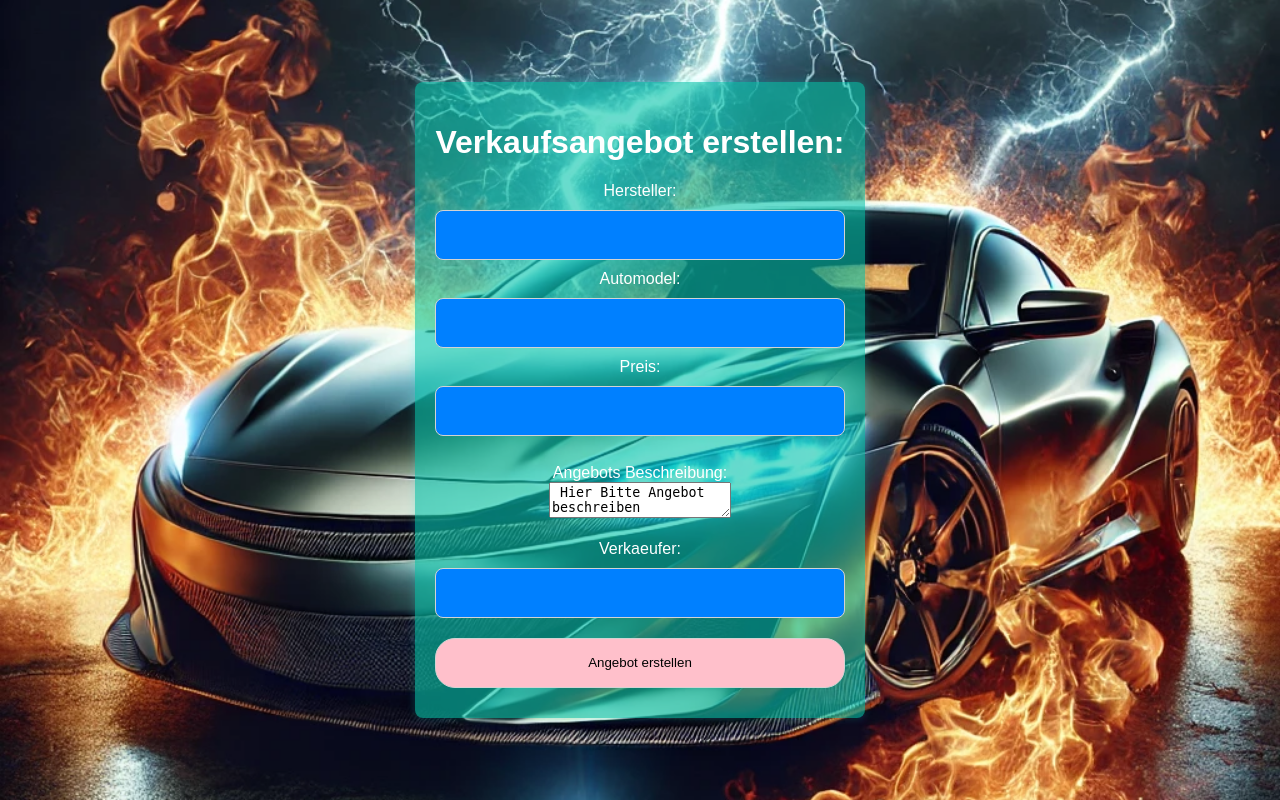
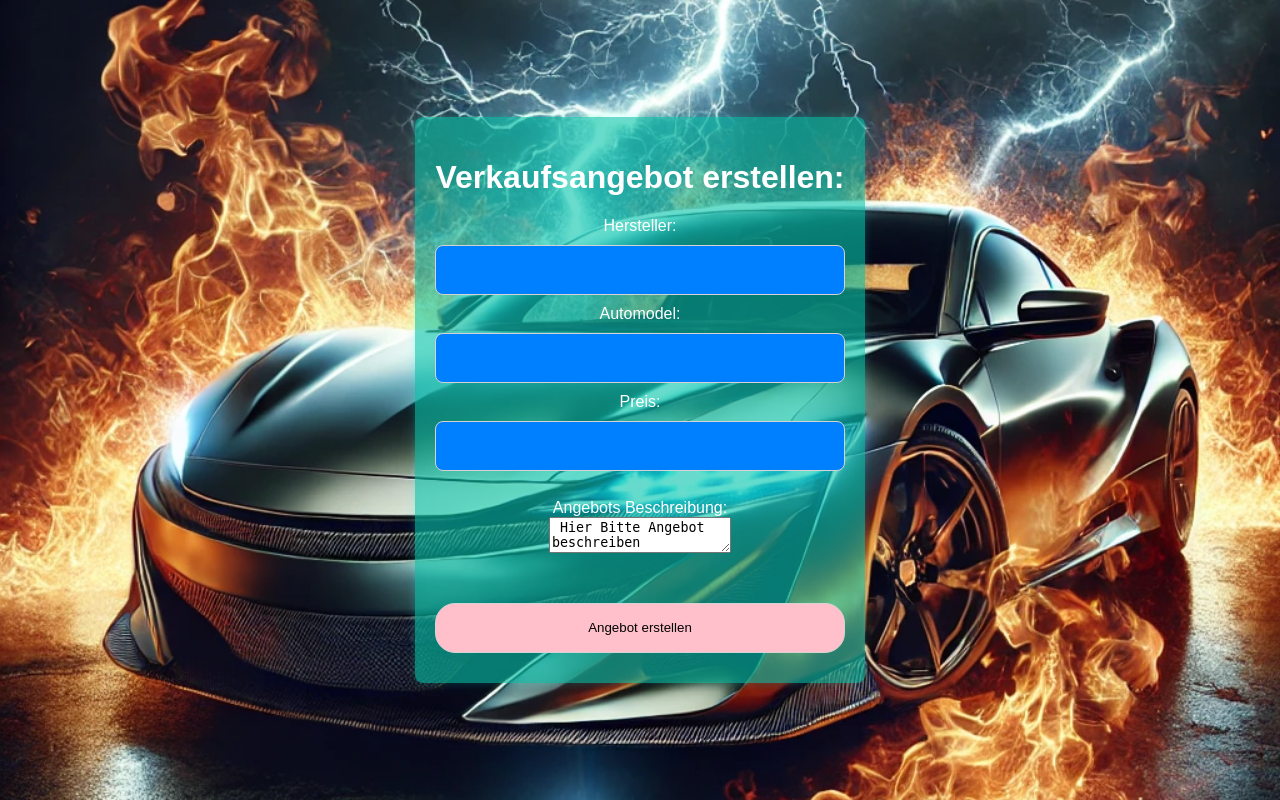
Before and after one commit to dionysm/CarsDatabanken, a Flask app: page /angebot_erstellen in a window 1280 px wide. Run offline with Flask 3, Linux system fonts and the light colour scheme; the visitor is signed in with stand-in values (Sample User, id 1); data that the repository does not hold is empty.

```diff
--- a/maincars.py
+++ b/maincars.py
@@ -86,12 +86,12 @@ def angebot_erstellen():
 def angebot_einfuegen():
     connection = sqlite3.connect('autowelt.db')
     cursor = connection.cursor()
-
+    username= session.get('username')
     hersteller_name = request.args.get('hersteller')
     automodel_name = request.args.get('automodel')
     preis = request.args.get('preis')
     beschreibung = request.args.get('beschreibung')
-    anbieter = request.args.get('verkaeufer')
+    anbieter = username
     print(anbieter)
     print("-------------------------")
     cursor.execute(
--- a/templates/createOffer.html
+++ b/templates/createOffer.html
@@ -6,8 +6,9 @@
     <link rel="stylesheet" href="{{ url_for('static', filename='styles.css') }}">
 </head>
 <body>
+{% if username %}
 <div class="login-container">
-{% if username %}
+
 <form action="{{ url_for('angebot_einfuegen') }}" method="GET">
     <h1>Verkaufsangebot erstellen:</h1>
     <label for="hersteller">Hersteller:</label>
@@ -38,21 +39,23 @@
     <textarea id="beschreibung" name="beschreibung"> Hier Bitte Angebot beschreiben </textarea>
     <br>
     <br>
-    <label for="verkaeufer">Verkaeufer:</label>
+    <!--<label for="verkaeufer">Verkaeufer:</label>
     <br>
     <input type="text" name="verkaeufer" list="verkaeufer_in_db" required>
     <datalist id="verkaeufer_in_db">
         {% for verkaeufer in verkaeufer_liste %}
             <option value="{{ verkaeufer[1] }}">{{ verkaeufer[1] }}</option>
         {% endfor %}
-    </datalist>
+    </datalist> -->
     <br>
     <button type="submit">Angebot erstellen</button>
-{% else %}
-    {% include "login.html" %}
-{% endif %}
+
 
 </form>
 </div>
+{% else %}
+    {% include "login.html" %}
+
+{% endif %}
 </body>
 </html>
--- a/templates/login.html
+++ b/templates/login.html
@@ -8,13 +8,13 @@
 
 </head>
 <body>
-    <div class="login-container">
+<div class="login-container">
         <h2>Login</h2>
          <form action="{{ url_for('login') }}" method="POST">
             <input type="text" name="username" placeholder="Benutzername" required>
             <input type="password" name="password" placeholder="Passwort" required>
             <input type="submit" value="Einloggen">
         </form>
-    </div>
+</div>
 </body>
 </html>
```
Also changed, not shown: templates/searchOffers.html (+0 -10 lines).
